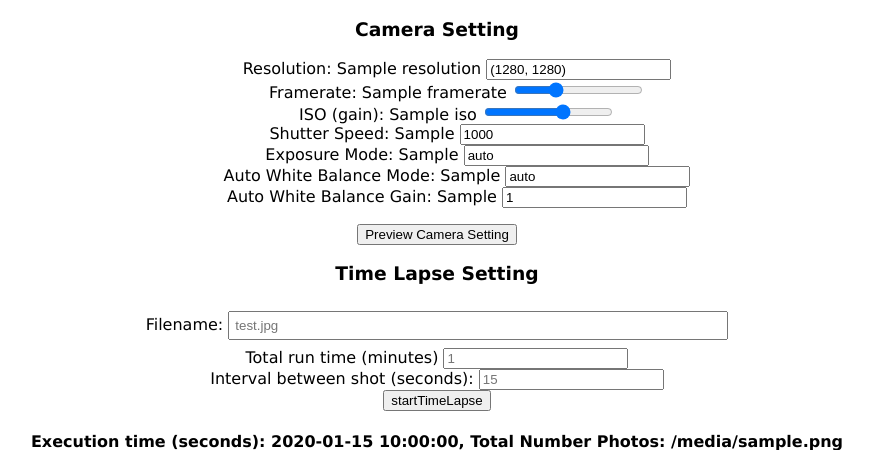
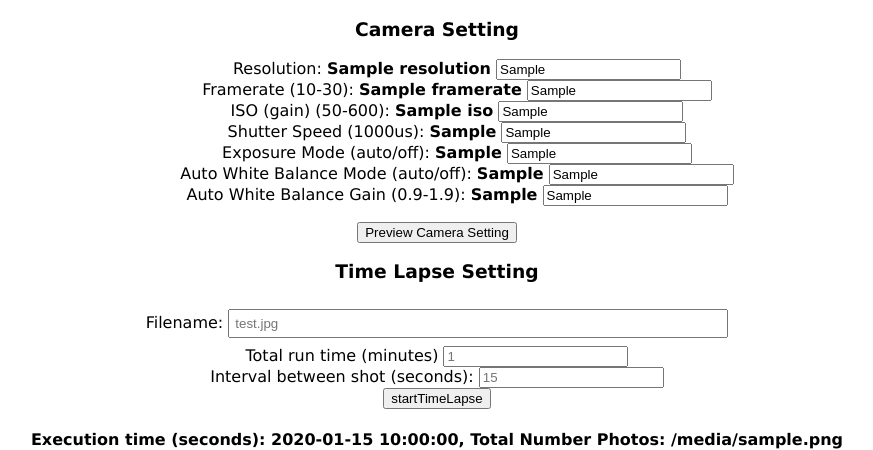
Before and after one commit to xialing95/Soil_monitoring_azure, a Flask app: template templates/index.html in a window 1280 px wide. Shown: the part 581-1031 px from the top of the page, without its empty margins (203-1076 px from the left). Run offline with Flask 2, Linux system fonts and the light colour scheme; the template is opened without the code that fills it: most values are stand-ins (such as "Sample title", 1, 10 or a date in 2020).

```diff
--- a/CAMERASETTING.json
+++ b/CAMERASETTING.json
@@ -1 +1 @@
-{"awbGain": 1, "awbMod": "off", "expMod": "off", "expSpd": 1000, "framerate": 11, "iso": 94, "resolution": [640, 640]}
+{"awbGain": 1, "awbMod": "off", "expMod": "off", "expSpd": 1000, "framerate": 30, "iso": 100, "resolution": [640, 640]}
--- a/app.py
+++ b/app.py
@@ -12,9 +12,12 @@ import hw_utils
 import utils
 import asyncio
 import RPi.GPIO as GPIO
+import azure_utils
 
 app = Flask(__name__)
 app.config['JSONIFY_PRETTYPRINT_REGULAR'] = True
+
+subprocess.call(["hostname", "-I"])
 
 @app.route('/')
 def index():
@@ -82,8 +85,8 @@ def start_time_lapse():
     elapsed = time.perf_counter() - s
     print(f"{__file__} executed in {elapsed:0.2f} seconds.")
 
-    #upload txt file
-
+    #upload txt file to azure blob
+    azure_utils.upload_to_azure_blob("CameraState.txt")
     templateData ={
         'startTime' : datetimeformat,
         'elapseTime' : elapsed,
@@ -102,18 +105,5 @@ def image_preview():
     return Response(generate(),
                    mimetype='multipart/x-mixed-replace; boundary=frame')
 
-@app.route('/file_setting', methods=['GET', 'POST'])
-def file_setting():
-    #set this to the number of minutes you wish to run your timelapse camera
-    tlminutes = float(request.form.get('duration'))
-    #number of seconds delay between each photo taken
-    secondsinterval = int(request.form.get('interval'))
-    filename = request.form.get('filename')
-    arguments = request.form.get('arguments')
-    #number of photos to take
-    numphotos = int((tlminutes*60)/secondsinterval)
-    print("number of photos to take = ", numphotos)
-
-
 if __name__ == '__main__':
     app.run(debug=True, host='0.0.0.0', threaded=True)
--- a/static/SoilState.txt
+++ /dev/null
@@ -1 +0,0 @@
-filename, temperature (C), moisture
--- a/templates/index.html
+++ b/templates/index.html
@@ -16,15 +16,24 @@
       <h3> Camera Setting </h3>
       <div class = "form-input">
         <form method = "POST" action = "/camera_setting">
+
         <ul style="list-style-type:none;">
-        <li>Resolution: {{resolution}} <input type="string" name = "resolution" value = "(1280, 1280)" placeholder = "(1280, 1280)"></li>
-        <li>Framerate: {{framerate}} <input type="range" name = "framerate" value = "30" placeholder = "30"></li>
-        <li>ISO (gain): {{iso}} <input type="range" name = "iso" min="60" max="600" value = "400"></li>
-        <li>Shutter Speed: {{expSpd}} <input type="integer" name = "expSpd" value= "1000" placeholder = "1000 (1ms)"></li>
-        <li>Exposure Mode: {{expMod}} <input type="string" name = "expMod" value = "auto" placeholder = "auto/off"></li>
-        <li>Auto White Balance Mode: {{awbMod}} <input type="string" value = "auto" name = "awbMod" placeholder = "auto/off"></li>
-        <li>Auto White Balance Gain: {{awbGain}} <input type="integer" value = "1" name = "awbGain" placeholder = "0.0-8.0"></li>
+          <li>Resolution: <b>{{resolution}}</b>
+            <input type="string" name = "resolution" value = {{resolution}}></li>
+          <li>Framerate (10-30): <b>{{framerate}}</b>
+            <input type="integer" name = "framerate" value = {{framerate}} ></li>
+          <li>ISO (gain) (50-600): <b>{{iso}}</b>
+            <input type="integer" name = "iso" value = {{iso}} ></li>
+          <li>Shutter Speed (1000us): <b>{{expSpd}}</b>
+            <input type="integer" name = "expSpd" value= {{expSpd}} ></li>
+          <li>Exposure Mode (auto/off): <b>{{expMod}}</b>
+            <input type="string" name = "expMod" value = {{expMod}} ></li>
+          <li>Auto White Balance Mode (auto/off): <b>{{awbMod}}</b>
+            <input type="string" name = "awbMod" value = {{awbMod}} ></li>
+          <li>Auto White Balance Gain (0.9-1.9): <b>{{awbGain}}</b>
+            <input type="integer" name = "awbGain" value = {{awbGain}}  ></li>
         </ul>
+
         <input type = "submit" value = "Preview Camera Setting"></input>
         </form>
 
```
Also changed, not shown: static/CameraState.txt (added).
